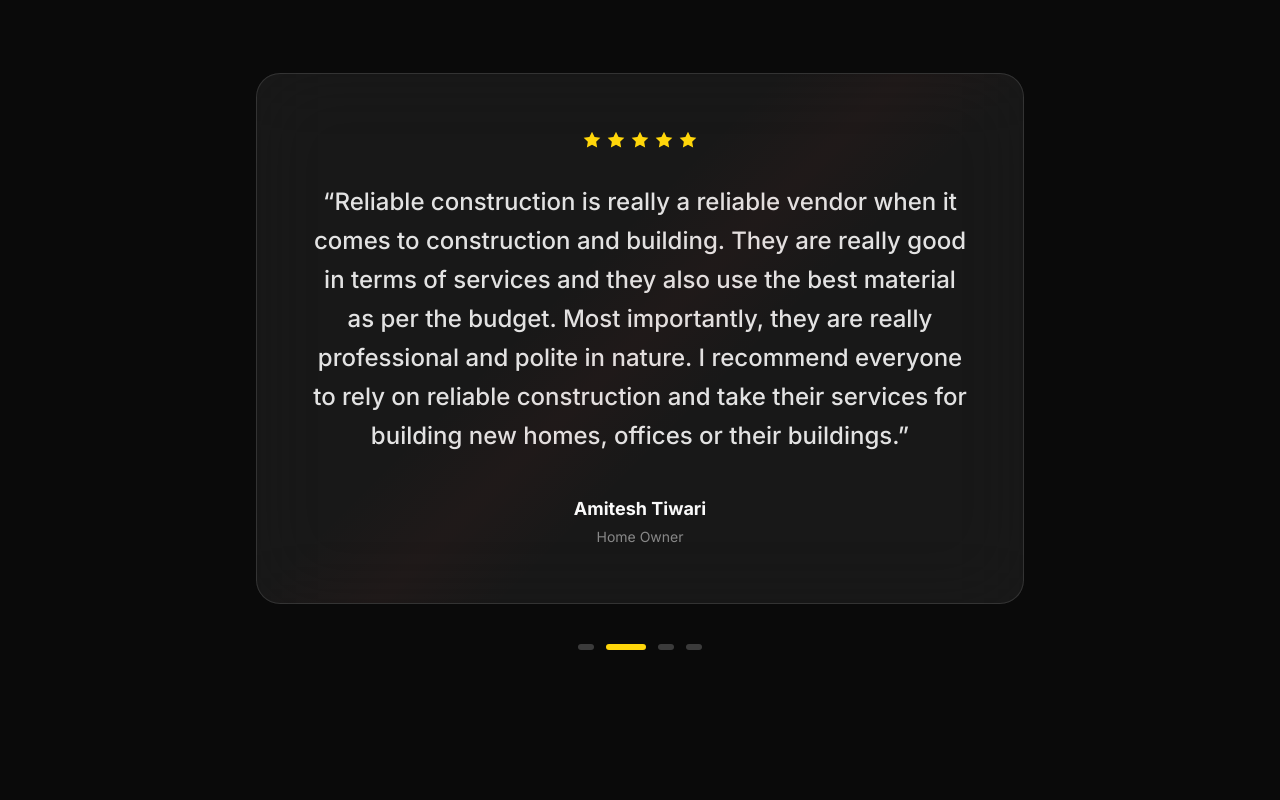
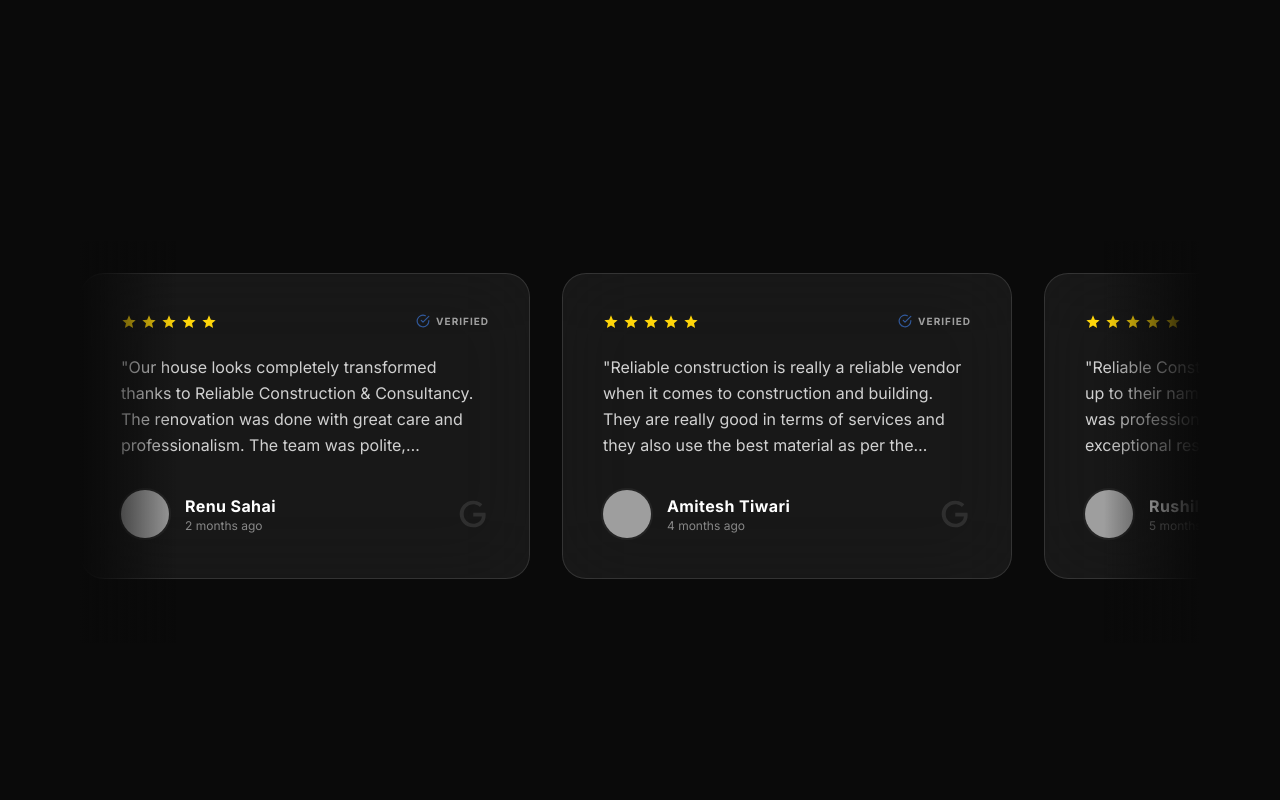
Before and after one commit to Niranjan8001/RCCbhopal, a Next.js app: page / in a window 1280 px wide. Shown: the part 5020-5820 px from the top of the page. Built offline with nearby package versions, Linux system fonts and the light colour scheme; grey boxes are pictures that could not be loaded; a web font is replaced by a local one.

Commit message:
review update

```diff
--- a/src/components/Testimonials.tsx
+++ b/src/components/Testimonials.tsx
@@ -1,71 +1,94 @@
 'use client';
 
-import { useState, useEffect, useRef, useCallback } from 'react';
-import { motion, AnimatePresence } from 'framer-motion';
+import { useState, useEffect, useRef } from 'react';
+import { motion } from 'framer-motion';
 import gsap from 'gsap';
 import { ScrollTrigger } from 'gsap/ScrollTrigger';
 
 gsap.registerPlugin(ScrollTrigger);
 
-const testimonials = [
+// Mock types reflecting what we'd get from Google Places API
+interface GoogleReview {
+  author_name: string;
+  profile_photo_url: string;
+  rating: number;
+  text: string;
+  relative_time_description: string;
+}
+
+// Temporary Mock Data
+const MOCK_REVIEWS: GoogleReview[] = [
   {
-    name: 'Renu Sahai',
-    role: 'Home Owner',
-    quote: 'Our house looks completely transformed thanks to Reliable Construction & Consultancy. The renovation was done with great care and professionalism. The team was polite, responsive, and committed to quality. Every detail was executed perfectly. We are truly satisfied and grateful for such outstanding work.',
+    author_name: 'Renu Sahai',
+    profile_photo_url: 'https://ui-avatars.com/api/?name=Renu+Sahai&background=random',
     rating: 5,
+    text: 'Our house looks completely transformed thanks to Reliable Construction & Consultancy. The renovation was done with great care and professionalism. The team was polite, responsive, and committed to quality. Every detail was executed perfectly. We are truly satisfied and grateful for such outstanding work.',
+    relative_time_description: '2 months ago',
   },
   {
-    name: 'Amitesh Tiwari',
-    role: 'Home Owner',
-    quote: 'Reliable construction is really a reliable vendor when it comes to construction and building. They are really good in terms of services and they also use the best material as per the budget. Most importantly, they are really professional and polite in nature. I recommend everyone to rely on reliable construction and take their services for building new homes, offices or their buildings.',
+    author_name: 'Amitesh Tiwari',
+    profile_photo_url: 'https://ui-avatars.com/api/?name=Amitesh+Tiwari&background=random',
     rating: 5,
+    text: 'Reliable construction is really a reliable vendor when it comes to construction and building. They are really good in terms of services and they also use the best material as per the budget. Most importantly, they are really professional and polite in nature.',
+    relative_time_description: '4 months ago',
   },
   {
-    name: 'Rushil Bhatia',
-    role: 'Home Owner',
-    quote: 'Reliable Construction & Consultancy truly lived up to their name! From start to finish, their team was professional, efficient, and delivered exceptional results. Their attention to detail and commitment to quality were impressive. Highly reliable and trustworthy, they\'re the go-to experts for any building needs.',
+    author_name: 'Rushil Bhatia',
+    profile_photo_url: 'https://ui-avatars.com/api/?name=Rushil+Bhatia&background=random',
     rating: 5,
+    text: 'Reliable Construction & Consultancy truly lived up to their name! From start to finish, their team was professional, efficient, and delivered exceptional results. Their attention to detail and commitment to quality were impressive.',
+    relative_time_description: '5 months ago',
   },
   {
-    name: 'Ajay Panvar',
-    role: 'Home Owner',
-    quote: 'Reliable Construction is a highly recommended, registered firm in Bhopal, known for its expertise in both construction and consultancy services. They are a professional and trustworthy team with a keen eye for detail, deep knowledge of building planning, and practical construction works. I strongly suggest Reliable Construction to anyone in need of construction or consultancy services.',
+    author_name: 'Ajay Panvar',
+    profile_photo_url: 'https://ui-avatars.com/api/?name=Ajay+Panvar&background=random',
     rating: 5,
+    text: 'Reliable Construction is a highly recommended, registered firm in Bhopal, known for its expertise in both construction and consultancy services. They are a professional and trustworthy team with a keen eye for detail.',
+    relative_time_description: '7 months ago',
   },
+  {
+    author_name: 'Sonal Desai',
+    profile_photo_url: 'https://ui-avatars.com/api/?name=Sonal+Desai&background=random',
+    rating: 5,
+    text: 'Excellent structural planning and execution. We gave them a tight deadline and they delivered far beyond expectations without compromising any luxury elements. Highly recommend this team.',
+    relative_time_description: '10 months ago',
+  }
 ];
 
 export default function Testimonials() {
-  const [current, setCurrent] = useState(0);
-  const [tilt, setTilt] = useState({ x: 0, y: 0 });
+  const [reviews, setReviews] = useState<GoogleReview[]>([]);
+  const [loading, setLoading] = useState(true);
   const sectionRef = useRef<HTMLDivElement>(null);
-  const intervalRef = useRef<ReturnType<typeof setInterval>>(null);
+  const carouselRef = useRef<HTMLDivElement>(null);
 
-  // Auto-slide
+  // Simulated Mock Fetch exactly as you would implement the real API call
   useEffect(() => {
-    intervalRef.current = setInterval(() => {
-      setCurrent((prev) => (prev + 1) % testimonials.length);
-    }, 5000);
-    return () => {
-      if (intervalRef.current) clearInterval(intervalRef.current);
+    let isMounted = true;
+
+    // In the future, this will be: fetch('/api/reviews/google')
+    const fetchGoogleReviews = async () => {
+      try {
+        // Simulating network delay for realistic visual loading state
+        await new Promise((resolve) => setTimeout(resolve, 800));
+
+        if (isMounted) {
+          setReviews(MOCK_REVIEWS);
+          setLoading(false);
+        }
+      } catch (error) {
+        console.error("Failed to fetch google reviews:", error);
+        setLoading(false);
+      }
     };
-  }, []);
 
-  // 3D tilt on hover
-  const handleMouseMove = useCallback((e: React.MouseEvent<HTMLDivElement>) => {
-    const rect = e.currentTarget.getBoundingClientRect();
-    const x = ((e.clientX - rect.left) / rect.width - 0.5) * 10;
-    const y = ((e.clientY - rect.top) / rect.height - 0.5) * -10;
-    setTilt({ x: y, y: x });
-  }, []);
-
-  const handleMouseLeave = useCallback(() => {
-    setTilt({ x: 0, y: 0 });
+    fetchGoogleReviews();
+    return () => { isMounted = false; };
   }, []);
 
   useEffect(() => {
     const ctx = gsap.context(() => {
       gsap.fromTo(
-        '.testimonials-heading',
+        '.reviews-heading',
         { y: 60, opacity: 0 },
         {
           y: 0,
@@ -73,7 +96,7 @@ export default function Testimonials() {
           duration: 1,
           ease: 'power3.out',
           scrollTrigger: {
-            trigger: '.testimonials-heading',
+            trigger: '.reviews-heading',
             start: 'top 85%',
             toggleActions: 'play none none reverse',
           },
@@ -83,89 +106,153 @@ export default function Testimonials() {
     return () => ctx.revert();
   }, []);
 
-  const t = testimonials[current];
+  return (
+    <section ref={sectionRef} className="py-24 md:py-32 relative overflow-hidden" id="testimonials">
 
-  return (
-    <section ref={sectionRef} className="section-padding relative" id="testimonials">
-      <div className="max-w-5xl mx-auto">
-        {/* Heading */}
-        <div className="text-center mb-16 testimonials-heading">
+      {/* Background Ambience */}
+       <div className="absolute inset-0 pointer-events-none -z-10">
+        <div className="absolute top-0 right-1/4 w-[500px] h-[500px] bg-accent-yellow/5 rounded-full blur-[120px]" />
+        <div className="absolute bottom-0 left-1/4 w-[400px] h-[400px] bg-accent-red/5 rounded-full blur-[120px]" />
+      </div>
+
+      <div className="w-full max-w-screen-2xl mx-auto px-6 md:px-12 lg:px-20">
+
+        {/* Header Section */}
+        <div className="text-center mb-16 reviews-heading opacity-0">
           <span className="text-accent-red text-sm font-semibold uppercase tracking-[0.2em] mb-4 block">
-            Testimonials
+            Google Reviews
           </span>
-          <h2 className="text-4xl sm:text-5xl lg:text-6xl font-black tracking-tight">
-            Client
+          <h2 className="text-4xl sm:text-5xl lg:text-7xl font-black tracking-tight mb-10">
+            What Clients
             <br />
-            <span className="text-muted">Love</span>
+            <span className="text-muted">Say</span>
           </h2>
-        </div>
 
-        {/* Testimonial card */}
-        <div className="max-w-3xl mx-auto" style={{ perspective: '1000px' }}>
-          <AnimatePresence mode="wait">
-            <motion.div
-              key={current}
-              className="glass-card-strong p-10 sm:p-14 text-center relative overflow-hidden cursor-default"
-              initial={{ opacity: 0, y: 40, rotateX: 5 }}
-              animate={{
-                opacity: 1,
-                y: 0,
-                rotateX: tilt.x,
-                rotateY: tilt.y,
-              }}
-              exit={{ opacity: 0, y: -40, rotateX: -5 }}
-              transition={{ duration: 0.6, ease: [0.16, 1, 0.3, 1] }}
-              onMouseMove={handleMouseMove}
-              onMouseLeave={handleMouseLeave}
-              style={{ transformStyle: 'preserve-3d' }}
-            >
-              {/* Glow border */}
-              <div className="absolute inset-0 rounded-3xl opacity-30"
-                style={{
-                  background: 'linear-gradient(135deg, transparent 40%, rgba(255,59,48,0.1) 50%, transparent 60%)',
-                }}
-              />
-
-              {/* Stars */}
-              <div className="flex items-center justify-center gap-1 mb-8">
-                {Array.from({ length: t.rating }).map((_, i) => (
-                  <svg key={i} width="20" height="20" fill="#FFD60A" viewBox="0 0 24 24">
-                    <path d="M12 2l3.09 6.26L22 9.27l-5 4.87 1.18 6.88L12 17.77l-6.18 3.25L7 14.14 2 9.27l6.91-1.01L12 2z" />
+          {/* Top Center Statistics */}
+          <div className="flex flex-col items-center justify-center gap-4">
+            <div className="flex items-center gap-3 bg-white/5 backdrop-blur-md px-6 py-3 rounded-full border border-white/10 shadow-xl shadow-black/20">
+              <span className="text-3xl font-black text-white">4.8</span>
+              <div className="flex gap-1">
+                {[1, 2, 3, 4, 5].map((s) => (
+                  <svg key={s} width="20" height="20" viewBox="0 0 24 24" fill="#FFD60A">
+                    <path d="M12 17.27L18.18 21l-1.64-7.03L22 9.24l-7.19-.61L12 2 9.19 8.63 2 9.24l5.46 4.73L5.82 21z" />
                   </svg>
                 ))}
               </div>
+            </div>
 
-              {/* Quote */}
-              <p className="text-xl sm:text-2xl font-medium leading-relaxed mb-10 text-foreground/90">
-                &ldquo;{t.quote}&rdquo;
-              </p>
+            <p className="text-muted text-sm font-medium tracking-wide">
+              Based on 100+ Google Reviews
+            </p>
 
-              {/* Author */}
-              <div>
-                <p className="font-bold text-lg">{t.name}</p>
-                <p className="text-sm text-muted mt-1">{t.role}</p>
-              </div>
-            </motion.div>
-          </AnimatePresence>
+            <a
+              href="https://www.google.com/search?q=Reliable+Construction+Bhopal" // Placeholder Link
+              target="_blank"
+              rel="noopener noreferrer"
+              className="mt-4 px-8 py-3 rounded-full border border-accent-yellow/40 text-accent-yellow text-sm font-bold tracking-widest uppercase transition-all duration-300 hover:bg-accent-yellow hover:text-black hover:shadow-[0_0_20px_rgba(255,214,10,0.3)]"
+            >
+              View on Google
+            </a>
+          </div>
         </div>
 
-        {/* Indicators */}
-        <div className="flex items-center justify-center gap-3 mt-10">
-          {testimonials.map((_, i) => (
-            <button
-              key={i}
-              onClick={() => {
-                setCurrent(i);
-                if (intervalRef.current) clearInterval(intervalRef.current);
+        {/* Carousel Container */}
+        <div className="relative w-full pb-8">
+          {/* Left/Right Fade Gradents for smooth masking */}
+          <div className="absolute left-0 top-0 bottom-0 w-8 md:w-24 bg-gradient-to-r from-background to-transparent z-10 pointer-events-none" />
+          <div className="absolute right-0 top-0 bottom-0 w-8 md:w-24 bg-gradient-to-l from-background to-transparent z-10 pointer-events-none" />
+
+          {loading ? (
+            // Loading skeleton
+            <div className="flex gap-6 overflow-hidden py-4 justify-center">
+              {[1, 2, 3].map((i) => (
+                <div key={i} className="w-[85vw] sm:w-[400px] h-[250px] rounded-[2rem] bg-white/5 animate-pulse flex-shrink-0" />
+              ))}
+            </div>
+          ) : (
+            <div
+              ref={carouselRef}
+              className="flex gap-6 md:gap-8 overflow-x-auto snap-x snap-mandatory py-8 hide-scrollbar cursor-grab active:cursor-grabbing"
+              style={{
+                scrollBehavior: 'smooth',
+                WebkitOverflowScrolling: 'touch',
+                scrollbarWidth: 'none', // Firefox
+                msOverflowStyle: 'none',  // IE/Edge
               }}
-              className={`h-1.5 rounded-full transition-all duration-500 cursor-pointer ${
-                i === current ? 'w-10 bg-accent-yellow' : 'w-4 bg-white/20 hover:bg-white/40'
-              }`}
-              aria-label={`Go to testimonial ${i + 1}`}
-            />
-          ))}
+            >
+              {reviews.map((review, idx) => (
+                <motion.div
+                  key={idx}
+                  className="snap-center sm:snap-start shrink-0 w-[85vw] sm:w-[450px]"
+                  initial={{ opacity: 0, y: 30 }}
+                  whileInView={{ opacity: 1, y: 0 }}
+                  viewport={{ once: true, margin: "-50px" }}
+                  transition={{ duration: 0.6, delay: Math.min(idx * 0.1, 0.4), ease: "easeOut" }}
+                >
+                  <div className="glass-card-strong h-full p-8 md:p-10 rounded-[2rem] flex flex-col justify-between group transition-all duration-500 hover:-translate-y-2 hover:shadow-[0_20px_40px_-20px_rgba(255,214,10,0.2)] hover:border-accent-yellow/20 relative overflow-hidden">
+
+                    {/* Inner glowing corner effect on hover */}
+                    <div className="absolute -top-10 -right-10 w-24 h-24 bg-accent-yellow/20 rounded-full blur-[40px] opacity-0 group-hover:opacity-100 transition-opacity duration-700 pointer-events-none" />
+
+                    <div>
+                      {/* Rating & Verified Badge */}
+                      <div className="flex justify-between items-start mb-6">
+                        <div className="flex gap-1">
+                          {Array.from({ length: review.rating }).map((_, i) => (
+                            <svg key={i} width="16" height="16" viewBox="0 0 24 24" fill="#FFD60A">
+                              <path d="M12 17.27L18.18 21l-1.64-7.03L22 9.24l-7.19-.61L12 2 9.19 8.63 2 9.24l5.46 4.73L5.82 21z" />
+                            </svg>
+                          ))}
+                        </div>
+                        <div className="flex items-center gap-1.5 opacity-60">
+                           <svg width="14" height="14" viewBox="0 0 24 24" fill="none" stroke="currentColor" strokeWidth="2" strokeLinecap="round" strokeLinejoin="round" className="text-[#4285F4]">
+                            <path d="M22 11.08V12a10 10 0 1 1-5.93-9.14"></path>
+                            <polyline points="22 4 12 14.01 9 11.01"></polyline>
+                          </svg>
+                          <span className="text-[10px] uppercase tracking-widest font-bold">Verified</span>
+                        </div>
+                      </div>
+
+                      {/* Review Text */}
+                      <p className="text-white/80 leading-relaxed mb-8 line-clamp-4 text-sm md:text-base selection:bg-accent-yellow/30 relative z-10">
+                        "{review.text}"
+                      </p>
+                    </div>
+
+                    {/* Author Bottom */}
+                    <div className="flex items-center gap-4 mt-auto">
+                      <div className="relative w-12 h-12 rounded-full overflow-hidden bg-white/10 ring-2 ring-white/5 group-hover:ring-accent-yellow/30 transition-colors">
+                        {/* Using standard img here because external google profile urls require NextJS domain config adjustments */}
+                        <img
+                          src={review.profile_photo_url}
+                          alt={review.author_name}
+                          className="w-full h-full object-cover"
+                        />
+                      </div>
+                      <div className="flex flex-col">
+                        <span className="font-bold text-white tracking-wide">{review.author_name}</span>
+                        <span className="text-xs text-muted">{review.relative_time_description}</span>
+                      </div>
+
+                      {/* Subtle Google "G" watermark icon in the background of user area */}
+                      <svg className="ml-auto opacity-10 w-8 h-8 pointer-events-none" viewBox="0 0 24 24" fill="currentColor">
+                         <path d="M21.35 11.1h-9.17v2.73h6.51c-.33 3.81-3.5 5.44-6.5 5.44C8.36 19.27 5 16.25 5 12c0-4.1 3.2-7.27 7.2-7.27 3.09 0 4.9 1.97 4.9 1.97L19 4.72S16.56 2 12.1 2C6.42 2 2.03 6.8 2.03 12c0 5.05 4.13 10 10.22 10 5.35 0 9.25-3.67 9.25-9.09 0-1.15-.15-1.81-.15-1.81z"/>
+                      </svg>
+                    </div>
+                  </div>
+                </motion.div>
+              ))}
+            </div>
+          )}
         </div>
       </div>
+
+      {/* Hide scrollbar utility styling internal to this component just to be safe */}
+      <style dangerouslySetInnerHTML={{__html: `
+        .hide-scrollbar::-webkit-scrollbar {
+          display: none;
+        }
+      `}} />
     </section>
   );
 }
```
